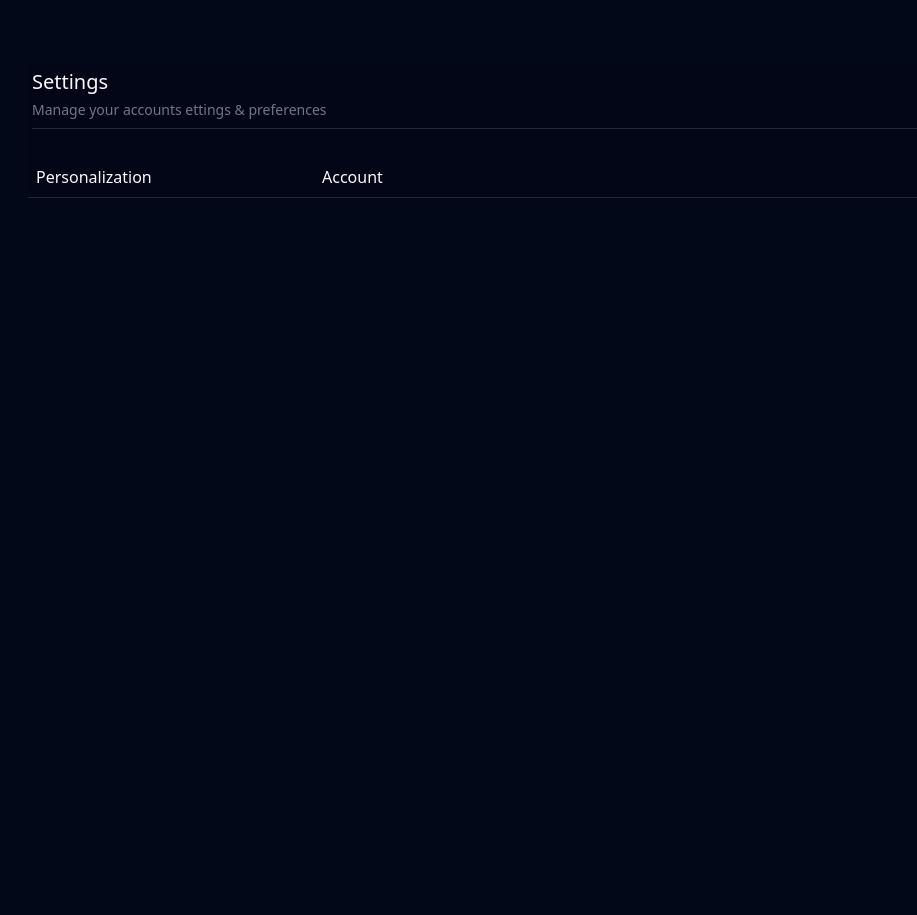
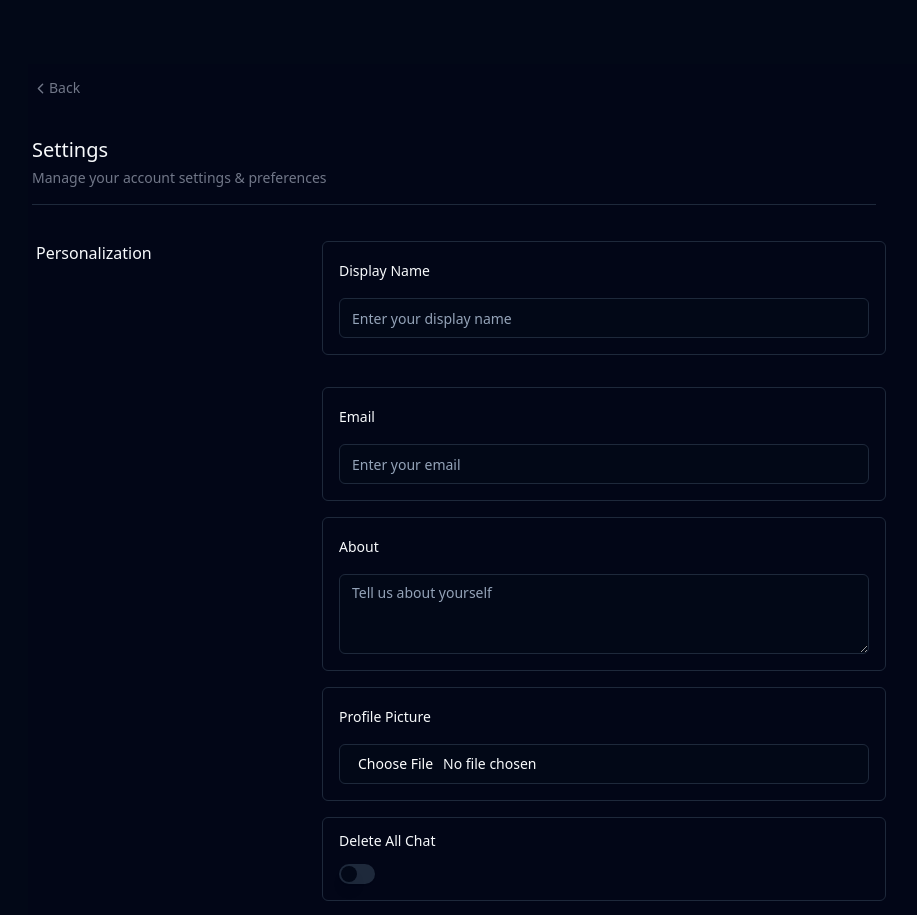
Before and after one commit to geekleteam/Crakton_team_Hackathon_1, a Next.js app: page /account-settings in a window 1280 px wide. Shown: the top 915 px of the page, without its empty margins (36-953 px from the left). Before the commit the page ends 800 px from the top, so only its background shows below. Built offline with nearby package versions, Linux system fonts and the light colour scheme.

Commit message:
added accnts page

```diff
--- a/src/app/account-settings/page.tsx
+++ b/src/app/account-settings/page.tsx
@@ -1,32 +1,117 @@
-import { Navigation } from "@/components";
-import { ArrowLeft } from "lucide-react";
+"use client"
+import { useState } from "react";
+import { Button } from "@/components/ui/button";
+import { Input } from "@/components/ui/input";
+import { Textarea } from "@/components/ui/textarea";
+import { Switch } from "@/components/ui/switch";
+import { Label } from "@/components/ui/label";
+import { ChevronLeft } from "lucide-react"; // Assuming you have an ArrowLeft icon component
 
 function AccountSetting() {
+  const [deleteAllChat, setDeleteAllChat] = useState(false);
+
   return (
     <div className="p-16">
-            <nav className="sticky w-full top-0 z-10 bg-slate-950 justify-between items-center p-1 border-b">
-
-            <div className="border-b pb-2">
-                <p className="flex space-x-2 items-center text-xl">Settings</p>
-                <p className="flex space-x-2 items-center text-[#717788] text-sm mt-1">Manage your accounts ettings & preferences</p>
+      <nav className="sticky w-full top-0 z-10 bg-slate-950 justify-between items-center p-1">
+      <div className="flex items-center pb-7 sticky top-0 bg-slate-950">
+          <Button  variant={"ghost"} type="button"
+          className="pl-0 text-[#717788]"
+        //   onClick={}
+          >
+            <ChevronLeft size={17} /> Back
+          </Button>
         </div>
 
+
+        <div className="border-b pb-4 max-w-full md:max-w-[calc(100%-300px)]">
+          <p className="flex space-x-2 items-center text-xl">Settings</p>
+          <p className="flex space-x-2 items-center text-[#717788] text-sm mt-1">
+            Manage your account settings & preferences
+          </p>
+        </div>
         {/* main content */}
-
         <div className="h-full grid gap-2 p-1 md:grid-cols-12 mt-8">
-            <div className="col-span-12 md:col-span-3 ">
+          <div className="col-span-12 md:col-span-3">
             Personalization
           </div>
 
-            {/* Add form content here */}
-            <div className="col-span-12 md:col-span-9 ">
-                Account
+          {/* Form content */}
+          <div className="col-span-12 md:col-span-6">
+            <form className="space-y-4">
+              {/* Display Name */}
+              <div className="flex flex-col mb-8">
+                <div className='rounded-md border border-input p-4'>
+                  <Label htmlFor="displayName">Display Name</Label>
+                  <Input
+                    id="displayName"
+                    type="text"
+                    placeholder="Enter your display name"
+                    className="w-full mt-4"
+                  />
+                </div>
+              </div>
+
+              {/* Email */}
+              <div className="flex flex-col mb-8">
+                <div className='rounded-md border border-input p-4'>
+                  <Label htmlFor="email">Email</Label>
+                  <Input
+                    id="email"
+                    type="email"
+                    placeholder="Enter your email"
+                    className="w-full mt-4"
+                  />
+                </div>
+              </div>
+
+              {/* About */}
+              <div className="flex flex-col mb-8">
+                <div className='rounded-md border border-input p-4'>
+                  <Label htmlFor="about">About</Label>
+                  <Textarea
+                    id="about"
+                    placeholder="Tell us about yourself"
+                    className="w-full mt-4"
+                  />
+                </div>
+              </div>
+
+              {/* Profile Picture */}
+              <div className="flex flex-col mb-8">
+                <div className='rounded-md border border-input p-4'>
+                  <Label htmlFor="profilePicture">Profile Picture</Label>
+                  <Input
+                    id="profilePicture"
+                    type="file"
+                    accept="image/*"
+                    className="w-full mt-4 cursor-pointer"
+                  />
+                </div>
+              </div>
+
+              {/* Delete All Chat */}
+              <div className="flex flex-col mb-8">
+                <div className='flex flex-col rounded-md border border-input p-4'>
+                    <Label htmlFor="deleteAllChat">Delete All Chat</Label>
+                    <Switch
+                    className="mt-4"
+                    id="deleteAllChat"
+                    checked={deleteAllChat}
+                    onChange={() => setDeleteAllChat(!deleteAllChat)}
+                    />
+                </div>
+              </div>
+
+              {/* Submit Button */}
+              <div className="flex justify-end">
+                <Button type="submit">Save Settings</Button>
+              </div>
+            </form>
           </div>
         </div>
       </nav>
-
     </div>
   );
 }
 
-export default AccountSetting;
+export default AccountSetting
--- /dev/null
+++ b/src/components/ui/switch.tsx
@@ -0,0 +1,29 @@
+"use client"
+
+import * as React from "react"
+import * as SwitchPrimitives from "@radix-ui/react-switch"
+
+import { cn } from "@/lib/utils"
+
+const Switch = React.forwardRef<
+  React.ElementRef<typeof SwitchPrimitives.Root>,
+  React.ComponentPropsWithoutRef<typeof SwitchPrimitives.Root>
+>(({ className, ...props }, ref) => (
+  <SwitchPrimitives.Root
+    className={cn(
+      "peer inline-flex h-5 w-9 shrink-0 cursor-pointer items-center rounded-full border-2 border-transparent shadow-sm transition-colors focus-visible:outline-none focus-visible:ring-2 focus-visible:ring-ring focus-visible:ring-offset-2 focus-visible:ring-offset-background disabled:cursor-not-allowed disabled:opacity-50 data-[state=checked]:bg-primary data-[state=unchecked]:bg-input",
+      className
+    )}
+    {...props}
+    ref={ref}
+  >
+    <SwitchPrimitives.Thumb
+      className={cn(
+        "pointer-events-none block h-4 w-4 rounded-full bg-background shadow-lg ring-0 transition-transform data-[state=checked]:translate-x-4 data-[state=unchecked]:translate-x-0"
+      )}
+    />
+  </SwitchPrimitives.Root>
+))
+Switch.displayName = SwitchPrimitives.Root.displayName
+
+export { Switch }
```
Lines whose indentation alone changed are shown as unchanged.
